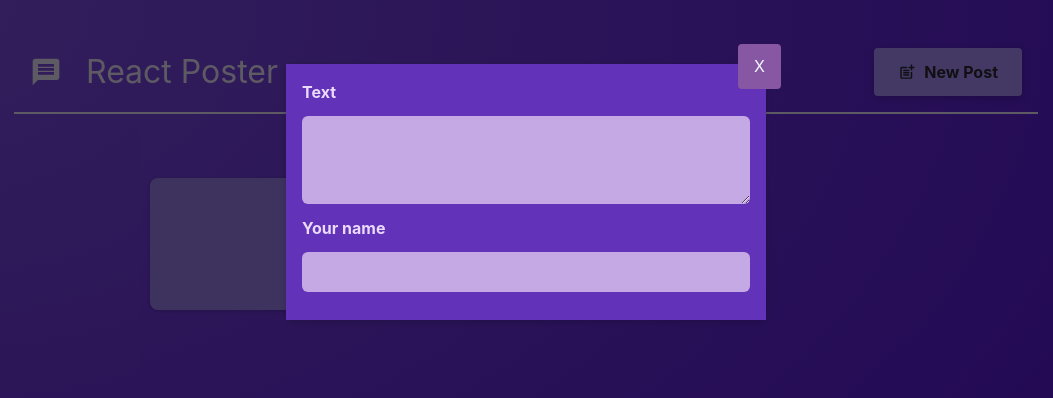
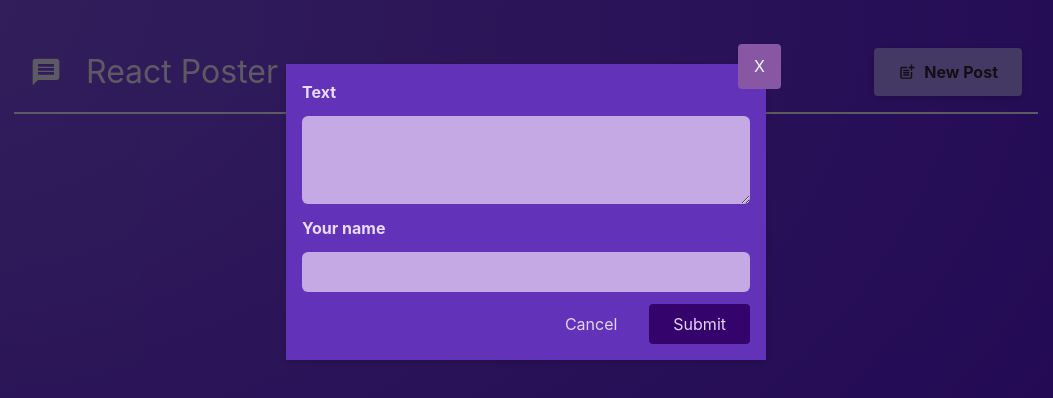
Before and after one commit to 1Maatheus/react-course, a React (Vite) app: page / in a window 1280 px wide. Both pictures are taken after a click on the button "New Post". Shown: the top 398 px of the page, without its empty margins (114-1167 px from the left). Built offline with nearby package versions, Linux system fonts and the light colour scheme.

Commit message:
Now you can add some new posts to the interface

```diff
--- a/src/components/MainHeader.jsx
+++ b/src/components/MainHeader.jsx
@@ -2,6 +2,7 @@ import { MdPostAdd, MdMessage } from "react-icons/md";
 
 import style from "./MainHeader.module.css";
 
+// eslint-disable-next-line react/prop-types
 function MainHeader({ onCreatePost }) {
   return (
     <header className={style.header}>
--- a/src/components/Modal.jsx
+++ b/src/components/Modal.jsx
@@ -1,6 +1,8 @@
+// eslint-disable-next-line no-unused-vars
 import React from "react";
 import style from "./Modal.module.css";
 
+// eslint-disable-next-line react/prop-types
 export const Modal = ({ children, onClose }) => {
   return (
     <div className={style.backdrop}>
--- a/src/components/Modal.module.css
+++ b/src/components/Modal.module.css
@@ -28,3 +28,19 @@
   color: aliceblue;
   right: -15px;
 }
+
+.actions {
+  display: flex;
+  justify-content: flex-end;
+  gap: 0.5rem;
+}
+
+.actions button {
+  cursor: pointer;
+  font: inherit;
+  padding: 0.5rem 1.5rem;
+  border: none;
+  border-radius: 4px;
+  background-color: #34036c;
+  color: #e5d5f7;
+}
--- a/src/components/NewPost.jsx
+++ b/src/components/NewPost.jsx
@@ -2,13 +2,35 @@
 import React from "react";
 import style from "./NewPost.module.css";
 
-export const NewPost = (props) => {
+// eslint-disable-next-line react/prop-types
+export const NewPost = ({ onCancel, onAddPost }) => {
+  const [author, setAuthor] = React.useState("");
+  const [post, setPost] = React.useState("");
+
+  function onChangeHandler(event) {
+    setPost(event.target.value);
+  }
+  function onChangeAuthorHandler(event) {
+    setAuthor(event.target.value);
+  }
+
+  function handleSubmit(event) {
+    event.preventDefault();
+    const data = {
+      body: post,
+      author: author,
+    };
+
+    onAddPost(data);
+    onCancel();
+  }
+
   return (
     <div className="flex justify-center">
-      <form className={style.form}>
+      <form className={style.form} onSubmit={handleSubmit}>
         <p>
           <label htmlFor="body">Text</label>
-          <textarea id="body" required rows={3} onChange={props.onBodyChange} />
+          <textarea id="body" required rows={3} onChange={onChangeHandler} />
         </p>
         <p>
           <label htmlFor="name">Your name</label>
@@ -16,8 +38,14 @@ export const NewPost = (props) => {
             type="text"
             id="name"
             required
-            onChange={props.onAuthorChange}
+            onChange={onChangeAuthorHandler}
           />
+        </p>
+        <p className={style.actions}>
+          <button type="button" onClick={onCancel}>
+            Cancel
+          </button>
+          <button type="submit">Submit</button>
         </p>
       </form>
     </div>
--- a/src/components/Post.jsx
+++ b/src/components/Post.jsx
@@ -2,6 +2,7 @@
 import React from "react";
 import style from "./Post.module.css";
 
+// eslint-disable-next-line react/prop-types
 export const Post = ({ author, body }) => {
   return (
     <li className={style.post}>
--- a/src/components/PostsList.jsx
+++ b/src/components/PostsList.jsx
@@ -5,34 +5,31 @@ import { NewPost } from "./NewPost";
 import style from "./PostList.module.css";
 import { Modal } from "./Modal";
 
+// eslint-disable-next-line react/prop-types
 export const PostsList = ({ isPosting, onStopPosting }) => {
-  const [author, setAuthor] = React.useState("");
-  const [post, setPost] = React.useState("");
+  const [posts, setPosts] = React.useState([]);
 
-  function onChangeHandler(event) {
-    setPost(event.target.value);
+  function addPostHandler(postData) {
+    setPosts((existingPosts) => [postData, ...existingPosts]);
   }
-  function onChangeAuthorHandler(event) {
-    setAuthor(event.target.value);
-  }
+
   return (
     <>
       {isPosting && (
         <Modal onClose={onStopPosting}>
-          <NewPost
-            onBodyChange={onChangeHandler}
-            onAuthorChange={onChangeAuthorHandler}
-          />
+          <NewPost onCancel={onStopPosting} onAddPost={addPostHandler} />
         </Modal>
       )}
-
-      <ul className={style.posts}>
-        <Post author={author} body={post} />
-        <Post
-          author="Nayara"
-          body="Check out the full Next.js and React.js course!"
-        />
-      </ul>
+      {posts.length > 0 && (
+        <ul className={style.posts}>
+          {posts.map((post) => (
+            <Post key={post.body} author={post.author} body={post.body} />
+          ))}
+        </ul>
+      )}
+      {posts.length === 0 && (
+        <div style={{ textAlign: "center" }}>Ainda não existem posts.</div>
+      )}
     </>
   );
 };
```
